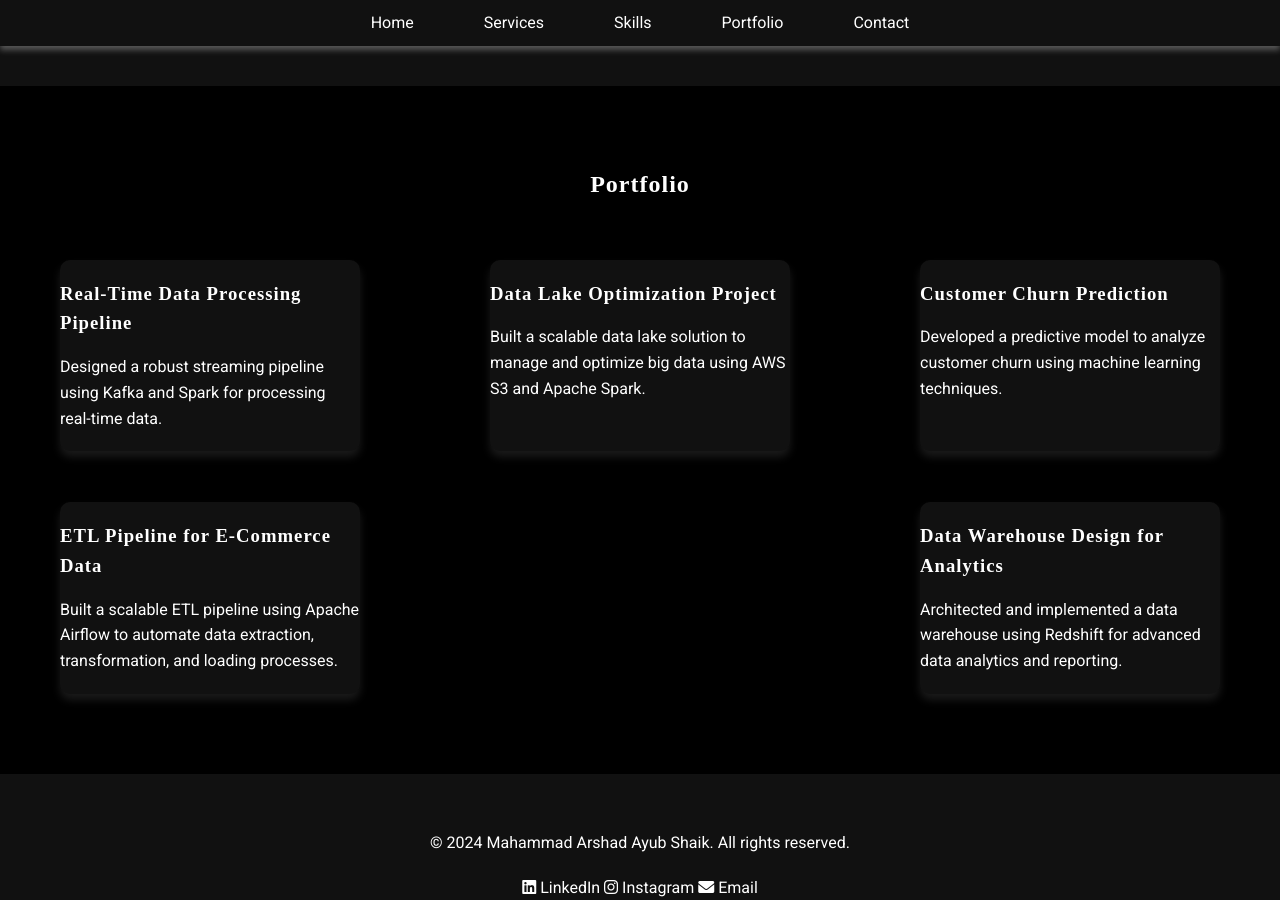
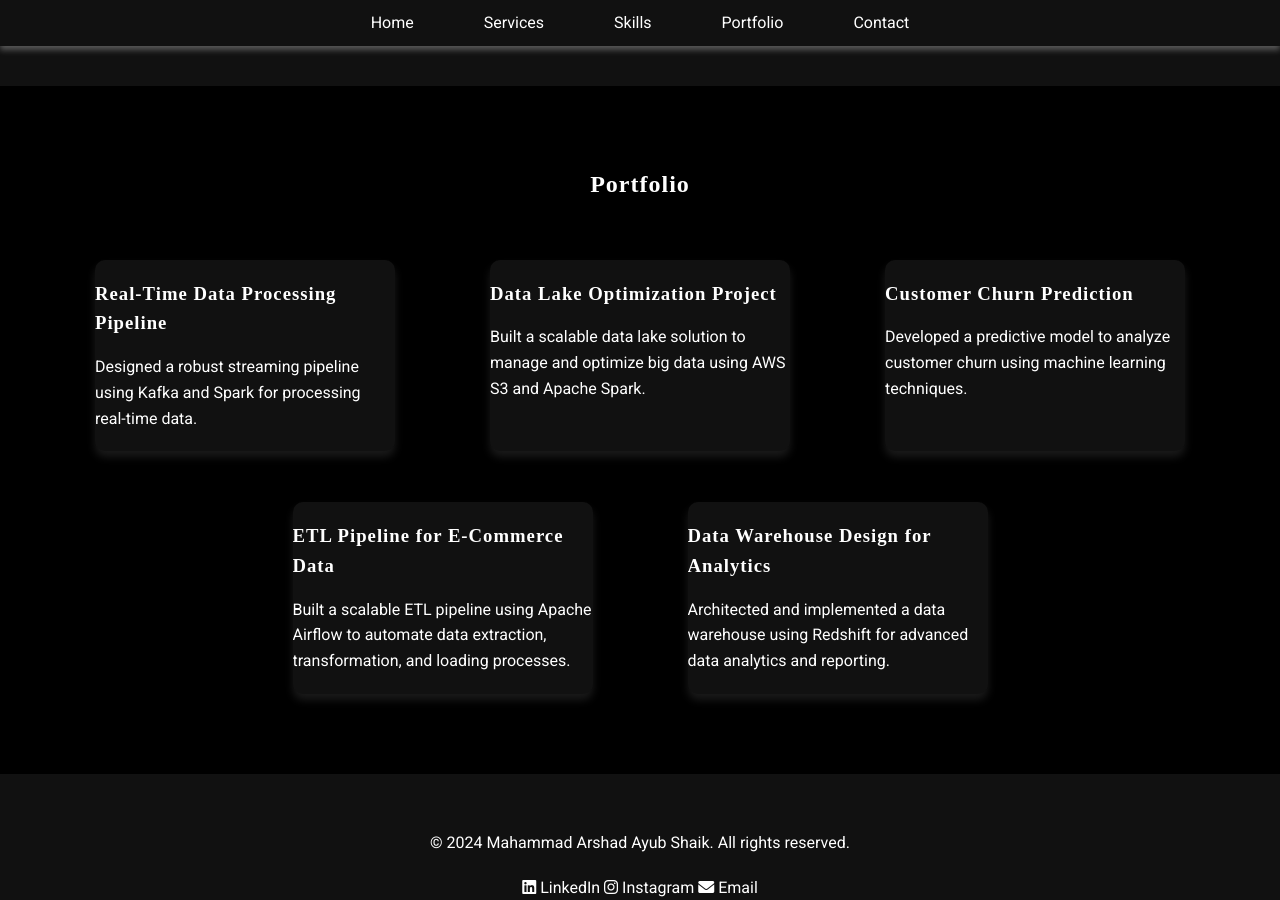
Before and after one commit to arshadsm/arshadsm.github.io, a Jekyll site: the page built from index.md, in a window 1280 px wide and 900 px high, scrolled down 1476 px. Built offline with Jekyll 4.4.1, drawn with Linux system fonts in a browser that asks for light colours.

Commit message:
Update styles.css

```diff
--- a/styles/styles.css
+++ b/styles/styles.css
@@ -177,12 +177,12 @@ header p {
 .portfolio-container {
     display: flex;
     flex-wrap: wrap; /* Allows wrapping for smaller screens */
-    justify-content: space-between; /* space-between aligns the items */
+    justify-content: center; /* Center-aligns the items */
     gap: 15px; /* Adds space between items */
 }
 
 .portfolio-item {
-    width: calc(33.33% - 20px); /* Three items per row */
+    flex: 1 1 calc(33.33% - 30px); /* Three items per row */
     max-width: 300px; /* Sets max width for responsiveness */
     margin-bottom: 20px;
     border-radius: 10px;
```
